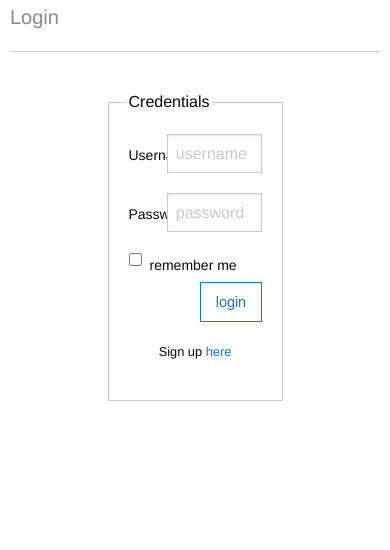
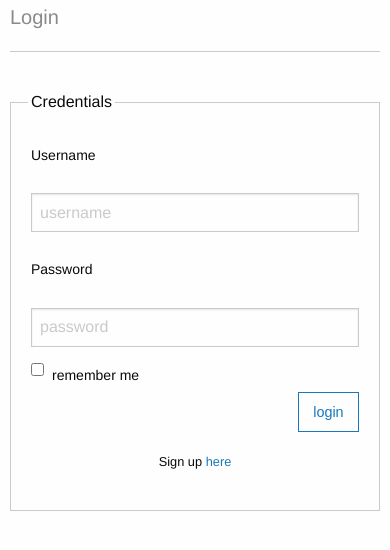
Before and after one commit to togap/my_links, a Flask app: page / in a window 390 px wide. Shown: the part 56-606 px from the top of the page. Run offline with Flask 2, Linux system fonts and the light colour scheme; parts of the project's set-up code (start-up, migrations or seed data) failed here and were passed over.

Commit message:
fixed responsive

```diff
--- a/application/templates/index.html
+++ b/application/templates/index.html
@@ -11,9 +11,9 @@
 	{% block style %}{% endblock %}
     </head>
     <body>
-	<nav class="top-bar stacked-for-medium" style="background-color:#fefefe;">
+	<nav class="top-bar" style="background-color:#fefefe;">
 	    <section class="top-bar-title">
-		<span data-responsive-toggle="responsive-menu" data-hide-for="medium">
+		<span data-responsive-toggle="responsive-menu" data-hide-for="large">
 		    <button class="menu-icon dark" type="button" data-toggle></button>
 		</span>
 		<strong><a href="{{ url_for('links') }}">My Links</a></strong>
@@ -51,13 +51,13 @@
 	</nav>
 	<div class="section">
 	    <div class="row">
-		<div class="columns small-12 medium-8 medium-offset-2">
+		<div class="small-12 large-8 large-offset-2 columns">
 	            <h2 class="subheader">{% block header %}{% endblock %}</h2>
 		    <hr>
 		</div>
 	    </div>
 	    <div class="row">
-		<div class="columns small-12 medium-8 medium-offset-2">
+		<div class="small-12 large-8 large-offset-2 columns">
 	            {% block content %}{% endblock %}
 		</div>
 	    </div>
--- a/application/templates/login/index.html
+++ b/application/templates/login/index.html
@@ -3,23 +3,23 @@
 {% block header %}Login{% endblock %}
 {% block content %}
     <div class="row">
-	<div class="columns small-6 small-offset-3">
+	<div class="columns large-8 large-offset-2 small-12">
 	    <fieldset class="fieldset">
 		<legend>Credentials</legend>
 		<form action="{{ url_for('index') }}" method="post">
 		    <div class="row">
-			<div class="columns small-3">
-			    <label class="text-right middle" for="username">Username</label>
+			<div class="columns large-3 small-12">
+			    <label class="text-left middle" for="username">Username</label>
 			</div>
-			<div class="columns small-9">
+			<div class="columns large-9 small-12">
 			    <input type="text" id="username" name="username" placeholder="username" required />
 			</div>
 		    </div>
 		    <div class="row">
-			<div class="columns small-3">
-			    <label class="text-right middle" for="password">Password</label>
+			<div class="columns large-3 small-12">
+			    <label class="text-left middle" for="password">Password</label>
 			</div>
-			<div class="columns small-9">
+			<div class="columns large-9 small-12">
 			    <input type="password" id="password" name="password" placeholder="password" required />
 			</div>
 		    </div>
```
